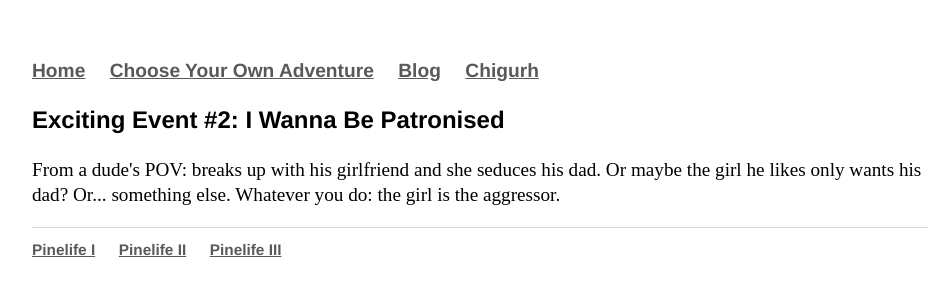
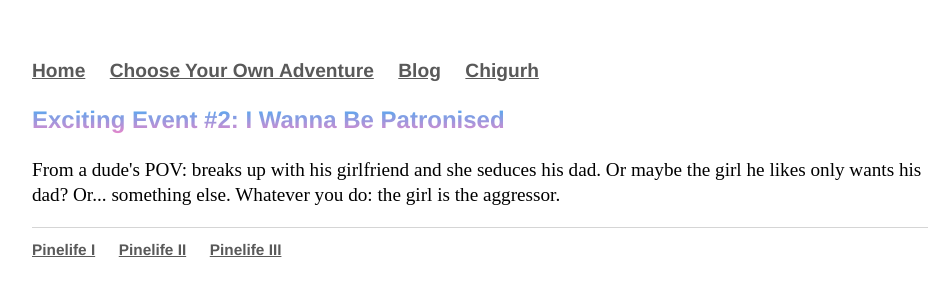
Before and after one commit to Pinelife/pinelife.github.io, a Jekyll site: the page built from Hellhole/excitingevent2.html, in a window 1280 px wide. Shown: the top 300 px of the page, without its empty margins (160-1112 px from the left). Built offline with Jekyll 4.4.1, drawn with Linux system fonts in a browser that asks for light colours.

Commit message:
Update main.css

```diff
--- a/css/main.css
+++ b/css/main.css
@@ -55,6 +55,9 @@
 h3 {
     font-size: 1.5em;
     font-family:'Helvetica', 'Arial', 'Sans-Serif';
+  background: -webkit-linear-gradient(#42adf4, #e886ca);
+  -webkit-background-clip: text;
+  -webkit-text-fill-color: transparent;
 }
 
 p {
```
